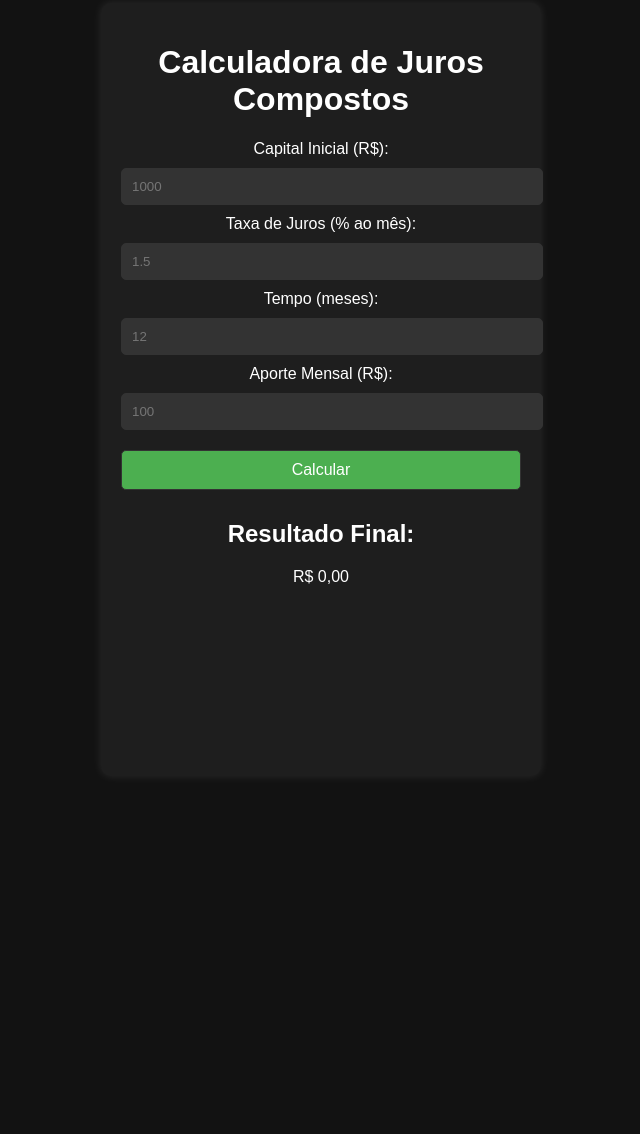
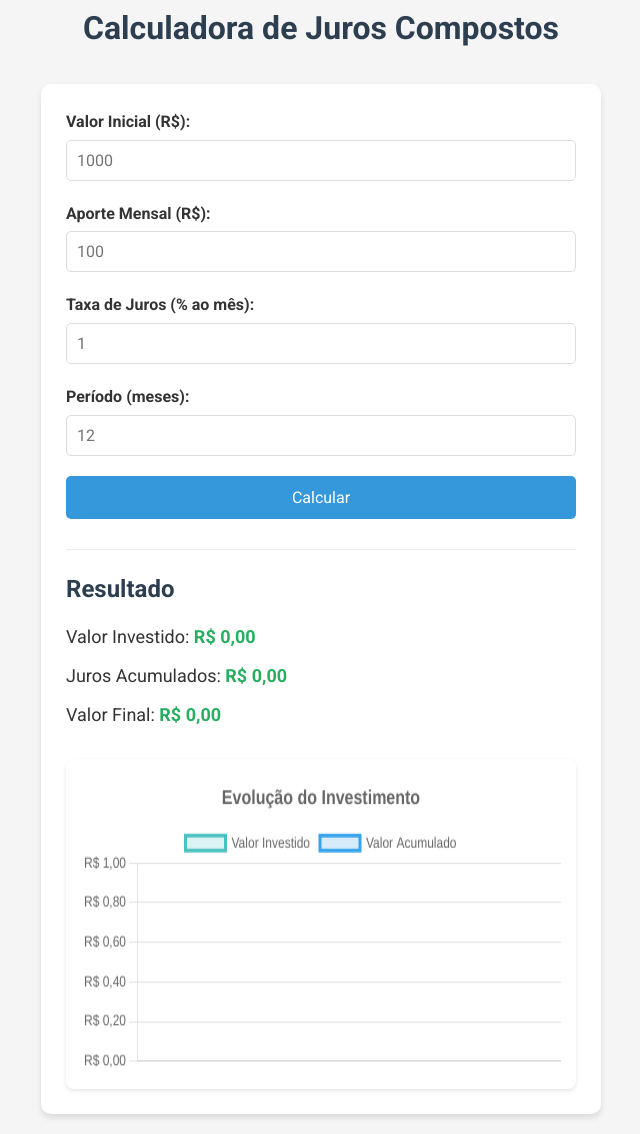
Before and after one commit to hps-solucoes/juros-compostos-pwa, a plain HTML site: page index.html in a window 1280 px wide. Shown: the part 17-1151 px from the top of the page, without its empty margins (319-959 px from the left). Before the commit the page ends 813 px from the top, so only its background shows below. Drawn offline with nearby package versions, Linux system fonts and the light colour scheme.

Commit message:
Add files via upload

```diff
--- /dev/null
+++ b/app.js
@@ -0,0 +1,133 @@
+document.addEventListener('DOMContentLoaded', () => {
+    const calculateBtn = document.getElementById('calculate');
+    calculateBtn.addEventListener('click', calculateCompoundInterest);
+
+    if ('serviceWorker' in navigator) {
+        window.addEventListener('load', () => {
+            navigator.serviceWorker.register('sw.js')
+                .then(registration => {
+                    console.log('ServiceWorker registrado com sucesso:', registration.scope);
+                })
+                .catch(error => {
+                    console.log('Falha ao registrar ServiceWorker:', error);
+                });
+        });
+    }
+
+    initializeChart();
+});
+
+let evolutionChart;
+
+function initializeChart() {
+    const ctx = document.getElementById('evolutionChart').getContext('2d');
+
+    evolutionChart = new Chart(ctx, {
+        type: 'line',
+        data: {
+            labels: [],
+            datasets: [
+                {
+                    label: 'Valor Investido',
+                    data: [],
+                    borderColor: 'rgba(75, 192, 192, 1)',
+                    backgroundColor: 'rgba(75, 192, 192, 0.2)',
+                    tension: 0.1,
+                    fill: true
+                },
+                {
+                    label: 'Valor Acumulado',
+                    data: [],
+                    borderColor: 'rgba(54, 162, 235, 1)',
+                    backgroundColor: 'rgba(54, 162, 235, 0.2)',
+                    tension: 0.1,
+                    fill: true
+                }
+            ]
+        },
+        options: {
+            responsive: true,
+            plugins: {
+                title: {
+                    display: true,
+                    text: 'Evolução do Investimento',
+                    font: {
+                        size: 16
+                    }
+                },
+                tooltip: {
+                    callbacks: {
+                        label: function(context) {
+                            let label = context.dataset.label || '';
+                            if (label) {
+                                label += ': ';
+                            }
+                            label += new Intl.NumberFormat('pt-BR', {
+                                style: 'currency',
+                                currency: 'BRL'
+                            }).format(context.raw);
+                            return label;
+                        }
+                    }
+                }
+            },
+            scales: {
+                y: {
+                    ticks: {
+                        callback: function(value) {
+                            return new Intl.NumberFormat('pt-BR', {
+                                style: 'currency',
+                                currency: 'BRL'
+                            }).format(value);
+                        }
+                    }
+                }
+            }
+        }
+    });
+}
+
+function calculateCompoundInterest() {
+    const initial = parseFloat(document.getElementById('initial').value) || 0;
+    const monthly = parseFloat(document.getElementById('monthly').value) || 0;
+    const rate = parseFloat(document.getElementById('rate').value) || 0;
+    const time = parseInt(document.getElementById('time').value) || 0;
+
+    const months = [];
+    const investedValues = [];
+    const accumulatedValues = [];
+
+    let total = initial;
+    let invested = initial;
+
+    for (let i = 0; i < time; i++) {
+        months.push(`Mês ${i+1}`);
+        invested += monthly;
+        total = total * (1 + rate / 100) + monthly;
+
+        investedValues.push(invested);
+        accumulatedValues.push(total);
+    }
+
+    const interest = total - invested;
+
+    const formatCurrency = (value) => {
+        return value.toLocaleString('pt-BR', {
+            style: 'currency',
+            currency: 'BRL'
+        });
+    };
+
+    document.getElementById('invested').textContent = formatCurrency(invested);
+    document.getElementById('interest').textContent = formatCurrency(interest);
+    document.getElementById('total').textContent = formatCurrency(total);
+
+    updateChart(months, investedValues, accumulatedValues);
+}
+
+function updateChart(months, investedValues, accumulatedValues) {
+    evolutionChart.data.labels = months;
+    evolutionChart.data.datasets[0].data = investedValues;
+    evolutionChart.data.datasets[1].data = accumulatedValues;
+    evolutionChart.update();
+}
--- a/index.html
+++ b/index.html
@@ -1,72 +1,55 @@
 <!DOCTYPE html>
-<html lang="pt-br">
+<html lang="pt-BR">
 <head>
     <meta charset="UTF-8">
     <meta name="viewport" content="width=device-width, initial-scale=1.0">
     <title>Calculadora de Juros Compostos</title>
+    <meta name="description" content="Calculadora de juros compostos PWA">
     <link rel="stylesheet" href="styles.css">
     <link rel="manifest" href="manifest.json">
+    <link href="https://fonts.googleapis.com/css2?family=Roboto:wght@400;700&display=swap" rel="stylesheet">
     <script src="https://cdn.jsdelivr.net/npm/chart.js"></script>
-    <style>
-        body {
-            background-color: #121212;
-            color: #ffffff;
-            font-family: Arial, sans-serif;
-            text-align: center;
-            margin: 0;
-            padding: 0;
-        }
-        .container {
-            width: 90%;
-            max-width: 400px;
-            margin: 20px auto;
-            background: #1e1e1e;
-            padding: 20px;
-            border-radius: 10px;
-            box-shadow: 0 0 10px rgba(255, 255, 255, 0.1);
-        }
-        input, button {
-            width: 100%;
-            padding: 10px;
-            margin: 10px 0;
-            border: 1px solid #333;
-            border-radius: 5px;
-            background: #333;
-            color: #fff;
-        }
-        button {
-            background-color: #4CAF50;
-            cursor: pointer;
-        }
-        button:hover {
-            background-color: #45a049;
-        }
-    </style>
 </head>
 <body>
     <div class="container">
         <h1>Calculadora de Juros Compostos</h1>
 
-        <label for="capital">Capital Inicial (R$):</label>
-        <input type="number" id="capital" placeholder="1000">
+        <div class="calculator">
+            <div class="input-group">
+                <label for="initial">Valor Inicial (R$):</label>
+                <input type="number" id="initial" placeholder="1000">
+            </div>
 
-        <label for="juros">Taxa de Juros (% ao mês):</label>
-        <input type="number" id="juros" placeholder="1.5">
+            <div class="input-group">
+                <label for="monthly">Aporte Mensal (R$):</label>
+                <input type="number" id="monthly" placeholder="100">
+            </div>
 
-        <label for="tempo">Tempo (meses):</label>
-        <input type="number" id="tempo" placeholder="12">
+            <div class="input-group">
+                <label for="rate">Taxa de Juros (% ao mês):</label>
+                <input type="number" id="rate" placeholder="1" step="0.1">
+            </div>
 
-        <label for="aporte">Aporte Mensal (R$):</label>
-        <input type="number" id="aporte" placeholder="100">
+            <div class="input-group">
+                <label for="time">Período (meses):</label>
+                <input type="number" id="time" placeholder="12">
+            </div>
 
-        <button onclick="calcular()">Calcular</button>
+            <button id="calculate">Calcular</button>
 
-        <h2>Resultado Final:</h2>
-        <p id="resultado">R$ 0,00</p>
+            <div class="results">
+                <h2>Resultado</h2>
+                <p>Valor Investido: <span id="invested">R$ 0,00</span></p>
+                <p>Juros Acumulados: <span id="interest">R$ 0,00</span></p>
+                <p>Valor Final: <span id="total">R$ 0,00</span></p>
+            </div>
 
-        <canvas id="grafico"></canvas>
+            <div class="chart-container">
+                <canvas id="evolutionChart"></canvas>
+            </div>
+        </div>
     </div>
 
-    <script src="script.js"></script>
+    <script src="app.js"></script>
 </body>
 </html>
--- a/styles.css
+++ b/styles.css
@@ -1,36 +1,99 @@
-body {
-    font-family: Arial, sans-serif;
-    text-align: center;
-    background-color: #f5f5f5;
+* {
+    box-sizing: border-box;
     margin: 0;
     padding: 0;
+    font-family: 'Roboto', sans-serif;
+}
+
+body {
+    background-color: #f5f5f5;
+    color: #333;
+    line-height: 1.6;
 }
 
 .container {
-    width: 90%;
-    max-width: 400px;
-    margin: 20px auto;
-    background: white;
+    max-width: 600px;
+    margin: 0 auto;
     padding: 20px;
-    border-radius: 10px;
-    box-shadow: 0 0 10px rgba(0, 0, 0, 0.1);
 }
 
-input, button {
+h1 {
+    text-align: center;
+    margin-bottom: 30px;
+    color: #2c3e50;
+}
+
+.calculator {
+    background-color: white;
+    padding: 25px;
+    border-radius: 10px;
+    box-shadow: 0 4px 6px rgba(0, 0, 0, 0.1);
+}
+
+.input-group {
+    margin-bottom: 20px;
+}
+
+label {
+    display: block;
+    margin-bottom: 5px;
+    font-weight: bold;
+}
+
+input {
     width: 100%;
     padding: 10px;
-    margin: 10px 0;
     border: 1px solid #ddd;
     border-radius: 5px;
+    font-size: 16px;
 }
 
 button {
-    background-color: #28a745;
+    width: 100%;
+    padding: 12px;
+    background-color: #3498db;
     color: white;
+    border: none;
+    border-radius: 5px;
     font-size: 16px;
     cursor: pointer;
+    transition: background-color 0.3s;
 }
 
 button:hover {
-    background-color: #218838;
+    background-color: #2980b9;
 }
+
+.results {
+    margin-top: 30px;
+    padding-top: 20px;
+    border-top: 1px solid #eee;
+}
+
+.results h2 {
+    margin-bottom: 15px;
+    color: #2c3e50;
+}
+
+.results p {
+    margin-bottom: 10px;
+    font-size: 18px;
+}
+
+.results span {
+    font-weight: bold;
+    color: #27ae60;
+}
+
+.chart-container {
+    margin-top: 30px;
+    padding: 15px;
+    background-color: white;
+    border-radius: 8px;
+    box-shadow: 0 2px 4px rgba(0, 0, 0, 0.1);
+}
+
+#evolutionChart {
+    width: 100% !important;
+    height: 300px !important;
+}
```
Also changed, not shown: sw.js (added, +29 -0 lines), manifest.json.
